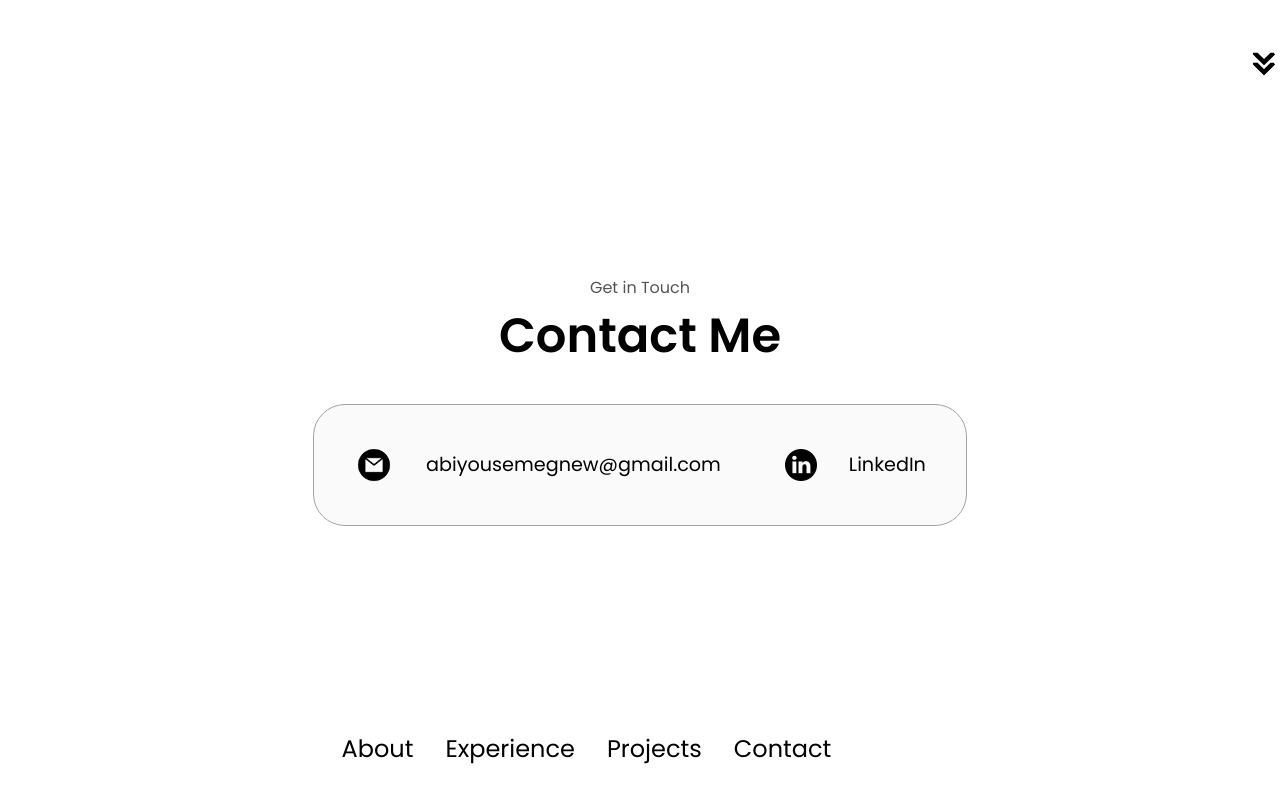
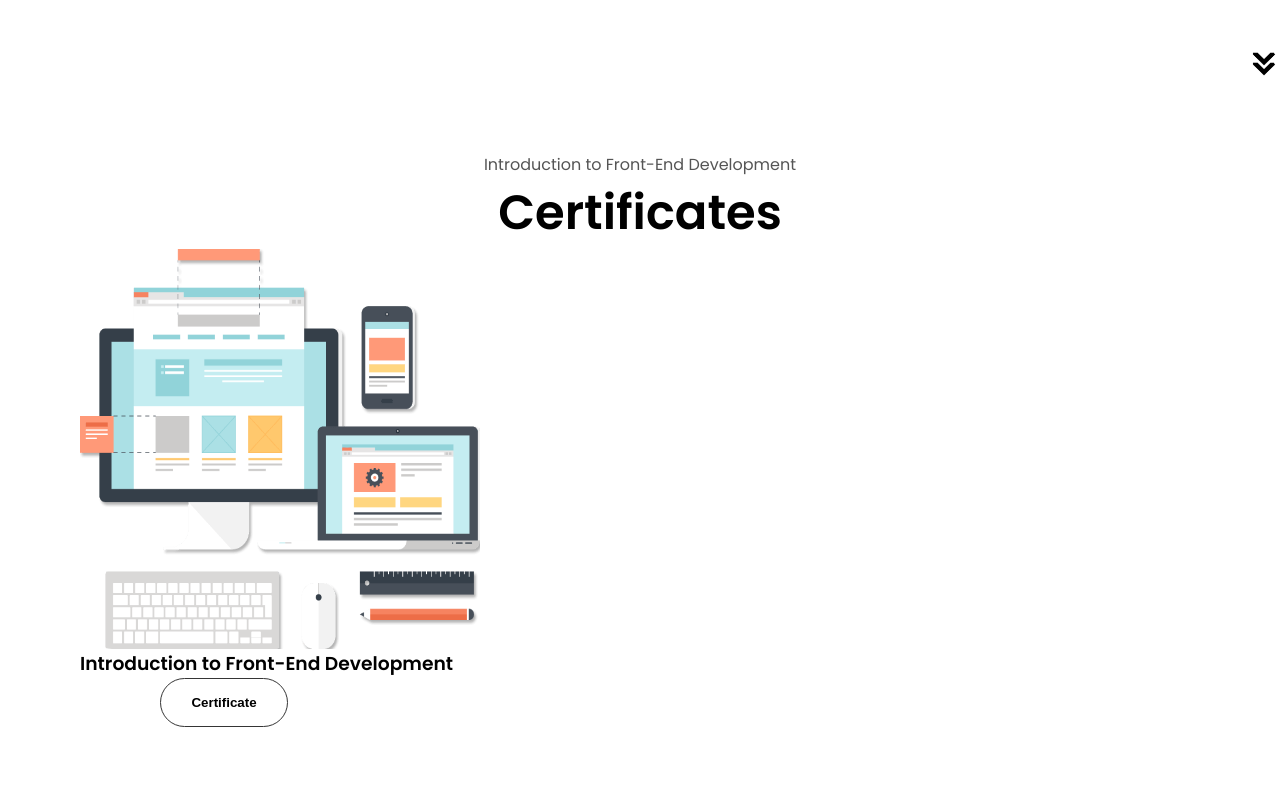
Before and after one commit to AbiyouSemegnew/MyPortfolio1, a plain HTML site: page index.html in a window 1280 px wide. Shown: the part 3080-3880 px from the top of the page. Drawn offline with Linux system fonts and the light colour scheme.

Commit message:
Certificate section version 1

```diff
--- a/index.html
+++ b/index.html
@@ -342,6 +342,30 @@
       </div>
       <img src="./assets/arrow.png" alt="Arrow Icon" class="icon arrow" onclick="location.href='./#contact'">
     </section>
+    <section id="certificates">
+
+        <p class="section_text_p1">Introduction to Front-End Development</p>
+        <h1 class="title">Certificates</h1>
+
+            <div class="article-container">
+            <img
+              src="./assets/intro-frontend-development.png"
+              alt="Introduction to Front-End Development"
+              class="project-img certificate-img"
+            />
+          </div>
+          <h3>Introduction to Front-End Development</h3>
+
+            <button
+              class="btn btn-color-2 certifcate-btn"
+              onclick="location.href='https://coursera.org/share/65283843a09ab7eeb605ef800e7e3a0b'"
+            >
+              Certificate
+            </button>
+
+
+
+    </section>
     <section id="contact">
       <p class="section_text_p1">Get in Touch</p>
       <h1 class="title">Contact Me</h1>
--- a/style.css
+++ b/style.css
@@ -411,6 +411,19 @@ article {
   height: 2.5rem;
 }
 
+.certificate-container {
+  width: 20%;
+}
+
+.certificate-img {
+  width: 400px;
+  height: 400px;
+}
+
+.certifcate-btn {
+  margin-left: 5rem;
+}
+
 /* FOOTER SECTION*/
 footer {
   height: 26vh;
```
Also changed, not shown: assets/intro-frontend-development.png (added).
